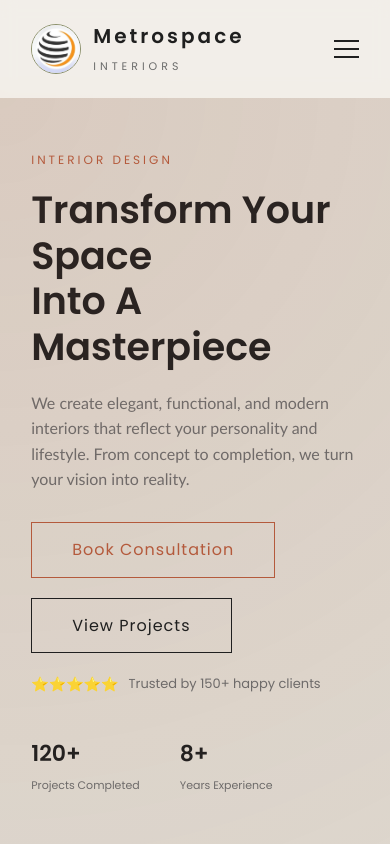
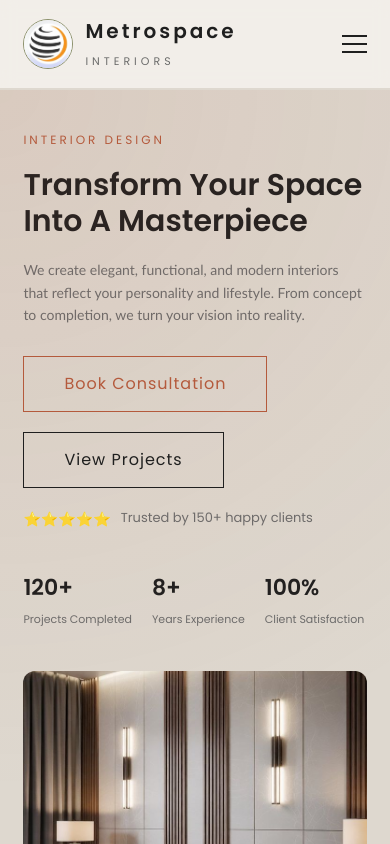
Before and after one commit to pavi144/metrospace-project, a React (Create React App) app in the folder metrospace_frontend/: page / in a window 390 px wide. Shown: the top 844 px of the page. Built offline with nearby package versions, Linux system fonts and the light colour scheme.

Commit message:
css changes applied

```diff
--- a/metrospace_frontend/public/index.html
+++ b/metrospace_frontend/public/index.html
@@ -3,7 +3,7 @@
   <head>
     <meta charset="utf-8" />
     <link rel="icon" href="%PUBLIC_URL%/images/logo.jpeg" />
-    <meta name="viewport" content="width=device-width, initial-scale=1" />
+    <meta name="viewport" content="width=device-width, initial-scale=1.0" />
     <meta name="theme-color" content="#000000" />
     <meta
       name="description"
--- a/metrospace_frontend/src/components/Navbar.jsx
+++ b/metrospace_frontend/src/components/Navbar.jsx
@@ -3,6 +3,13 @@ import React, { useState } from "react"
 function Navbar(){
 
 const [menuOpen,setMenuOpen] = useState(false)
+
+const goHome = () => {
+  const section = document.getElementById("hero");
+  if (section) {
+    section.scrollIntoView({ behavior: "smooth" });
+  }
+};
 
 const toggleMenu = () =>{
 setMenuOpen(!menuOpen)
@@ -25,7 +32,7 @@ return(
 
 <nav className="nav">
 
-<div className="brand">
+<div className="brand" onClick={goHome}>
 <img src="/images/logo.jpeg" alt="logo"/>
 <div className="brand-text">
 <h1>Metrospace</h1>
--- a/metrospace_frontend/src/styles/style.css
+++ b/metrospace_frontend/src/styles/style.css
@@ -142,6 +142,7 @@ transform:rotate(-45deg) translate(5px,-5px);
   font-size: 20px;
   letter-spacing: 3px;
   font-weight: 600;
+  cursor: pointer;
 }
 
 .brand-text span {
@@ -1283,3 +1284,101 @@ display:none;
 }
 
 }
+
+/* =========================
+   EXTRA MOBILE FIXES
+========================= */
+
+@media (max-width:600px){
+
+/* NAVBAR */
+.nav{
+padding:15px 6%;
+}
+
+/* HERO SECTION */
+
+.hero{
+padding:40px 6%;
+}
+
+.hero-text h1{
+font-size:30px;
+}
+
+.hero-text p{
+font-size:14px;
+}
+
+.hero-stats{
+gap:20px;
+}
+
+.hero-image img{
+height:300px;
+}
+
+/* ABOUT */
+
+.about{
+padding:70px 6%;
+}
+
+/* PROCESS */
+
+.process-section{
+padding:70px 6%;
+}
+
+/* PROJECTS */
+
+.projects-section{
+padding:70px 6%;
+}
+
+.project-large img{
+height:300px;
+}
+
+/* CONSULTATION SECTION */
+
+#consultation{
+padding:70px 6%;
+}
+
+.consultation-wrapper{
+gap:30px;
+}
+
+.consult-form{
+padding:25px;
+}
+
+.consult-info h2{
+font-size:26px;
+}
+
+.consult-form input,
+.consult-form textarea{
+font-size:16px;
+}
+
+/* CONTACT BLOCK */
+
+.contact-item{
+gap:10px;
+}
+
+.contact-icon{
+width:34px;
+height:34px;
+font-size:18px;
+}
+
+/* FOOTER */
+
+.footer{
+padding:60px 6% 20px;
+}
+
+}
```
